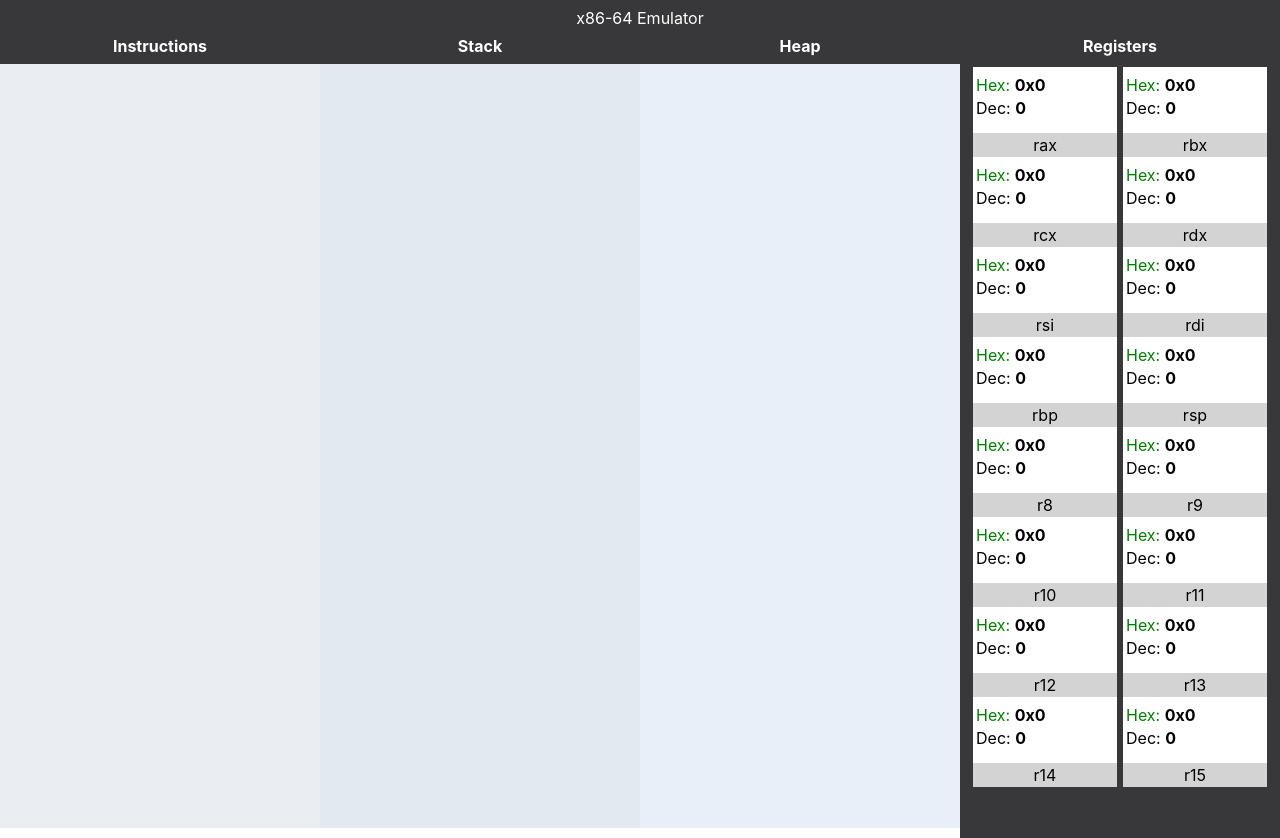
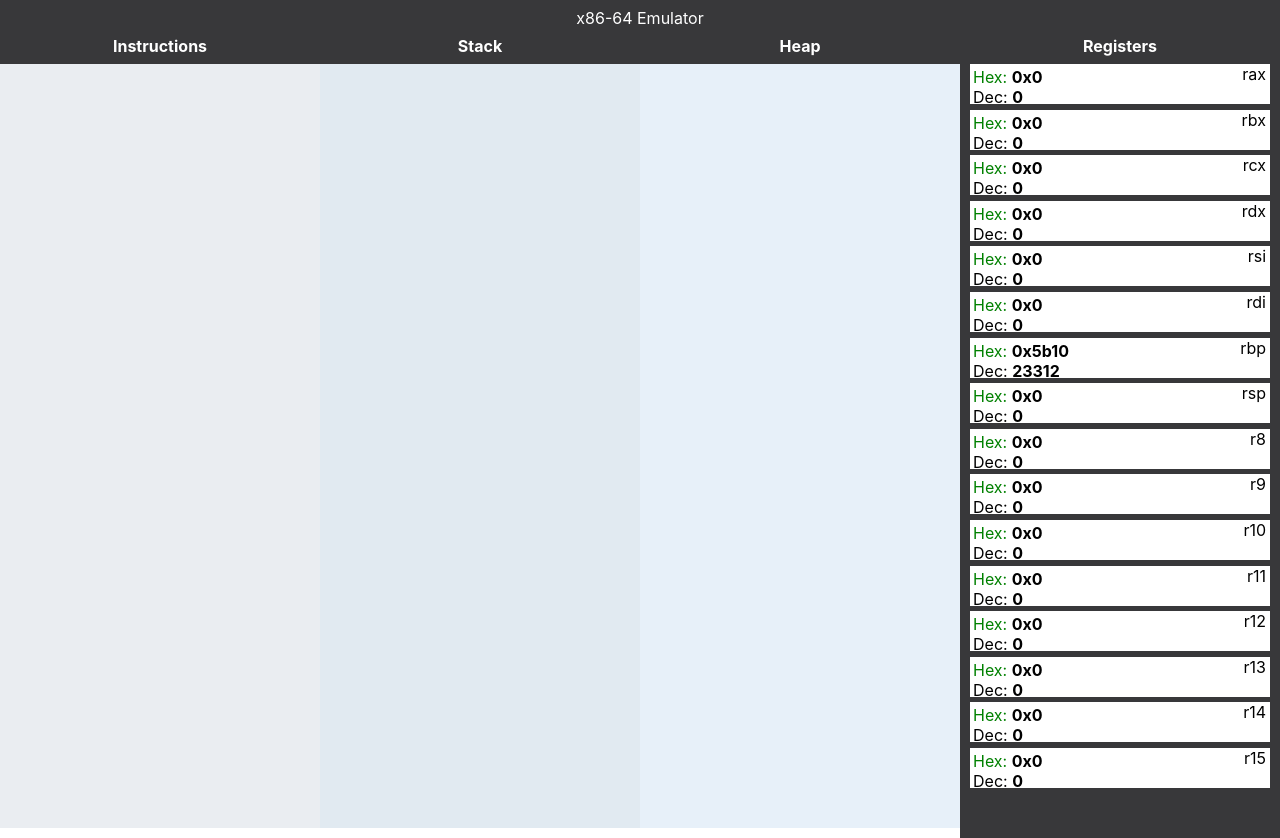
Before and after one commit to iptaylortechnical/x64, a React (Create React App) app: page / in a window 1280 px wide. Built offline with nearby package versions, Linux system fonts and the light colour scheme.

Commit message:
registers - old method

```diff
--- a/src/App.js
+++ b/src/App.js
@@ -8,29 +8,29 @@ import Body from './comp/body';
 class App extends Component {
   state = {
     registers: {
-      rax:0,
-      rbx:0,
-      rcx:0,
-      rdx:0,
-      rsi:0,
-      rdi:0,
-      rbp:0,
-      rsp:0,
-      r8:0,
-      r9:0,
-      r10:0,
-      r11:0,
-      r12:0,
-      r13:0,
-      r14:0,
-      r15:0
+      rax: 0,
+      rbx: 0,
+      rcx: 0,
+      rdx: 0,
+      rsi: 0,
+      rdi: 0,
+      rbp: 23312,
+      rsp: 0,
+      r8: 0,
+      r9: 0,
+      r10: 0,
+      r11: 0,
+      r12: 0,
+      r13: 0,
+      r14: 0,
+      r15: 0
     }
   }
   render() {
     return (
       <div className="App">
         <Header />
-        <Body registers={this.state.registers}/>
+        <Body registers={this.state.registers} />
       </div>
 
       // <div className="App">
--- a/src/comp/register.css
+++ b/src/comp/register.css
@@ -1,40 +1,43 @@
 .Register {
   background-color: white;
   /* border-radius: 5px; */
-  height: 10.5vh;
-  width: 49%;
-  margin: 1% 1% 1% 1%;
+  height: 5vh;
+  /* margin: .7vh .7vh .7vh .7vh ; */
+  margin-bottom: .7vh;
+  position: relative;
 }
 
-.ident {
+/* .ident {
   position: relative;
-  /* bottom: 0; */
   height: 3vh;
   line-height: 3vh;
   text-align: center;
   width: 100%;
   background-color: lightgrey;
-  /* border-right: 1px dotted #38383a; */
-  /* border-bottom: 1px dotted #38383a; */
 
+} */
+
+.ident {
+  right: .5vh;
+  top: 0;
+  position: absolute;
 }
 
 .registerValues {
-  height: 7.5vh;
+  /* height: 2vh; */
   padding: 3px;
 }
 
 .registerHexValue {
   font-weight: bold;
-  height: 3.75vh;
-  line-height: 3.75vh;
+  /* height: 3.5vh; */
+  /* line-height: 3.5vh; */
 }
 
 .registerDecValue {
   font-weight: bold;
-  height: 3.75vh;
-  line-height: 2vh;
-
+  /* height: 3.5vh; */
+  /* line-height: 2vh; */
 }
 
 .hexLabel {
--- a/src/comp/registerSet.js
+++ b/src/comp/registerSet.js
@@ -7,38 +7,38 @@ class RegisterSet extends Component {
   render() {
     return (
       <div className="RegisterSet">
-        <div className="registerRow">
+        {/* <div className="registerRow"> */}
           <Register value={this.props.registers.rax} label="rax"/>
           <Register value={this.props.registers.rbx} label="rbx"/>
-        </div>
-        <div className="registerRow">
+        {/* </div> */}
+        {/* <div className="registerRow"> */}
           <Register value={this.props.registers.rcx} label="rcx"/>
           <Register value={this.props.registers.rdx} label="rdx"/>
-        </div>
-        <div className="registerRow">
+        {/* </div> */}
+        {/* <div className="registerRow"> */}
           <Register value={this.props.registers.rsi} label="rsi"/>
           <Register value={this.props.registers.rdi} label="rdi"/>
-        </div>
-        <div className="registerRow">
+        {/* </div> */}
+        {/* <div className="registerRow"> */}
           <Register value={this.props.registers.rbp} label="rbp"/>
           <Register value={this.props.registers.rsp} label="rsp"/>
-        </div>
-        <div className="registerRow">
+        {/* </div> */}
+        {/* <div className="registerRow"> */}
           <Register value={this.props.registers.r8} label="r8"/>
           <Register value={this.props.registers.r9} label="r9"/>
-        </div>
-        <div className="registerRow">
+        {/* </div> */}
+        {/* <div className="registerRow"> */}
           <Register value={this.props.registers.r10} label="r10"/>
           <Register value={this.props.registers.r11} label="r11"/>
-        </div>
-        <div className="registerRow">
+        {/* </div> */}
+        {/* <div className="registerRow"> */}
           <Register value={this.props.registers.r12} label="r12"/>
           <Register value={this.props.registers.r13} label="r13"/>
-        </div>
-        <div className="registerRow">
+        {/* </div> */}
+        {/* <div className="registerRow"> */}
           <Register value={this.props.registers.r14} label="r14"/>
           <Register value={this.props.registers.r15} label="r15"/>
-        </div>
+        {/* </div> */}
       </div>
     )
   }
```
